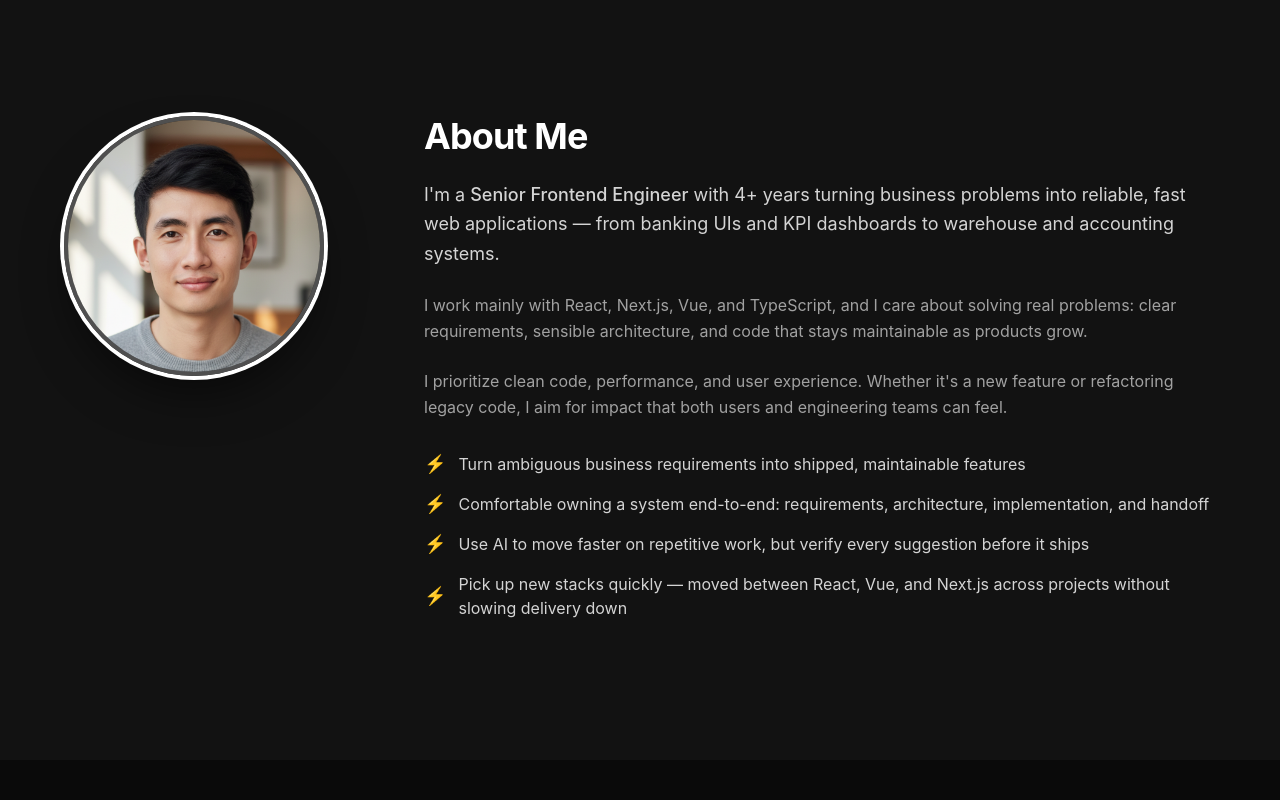
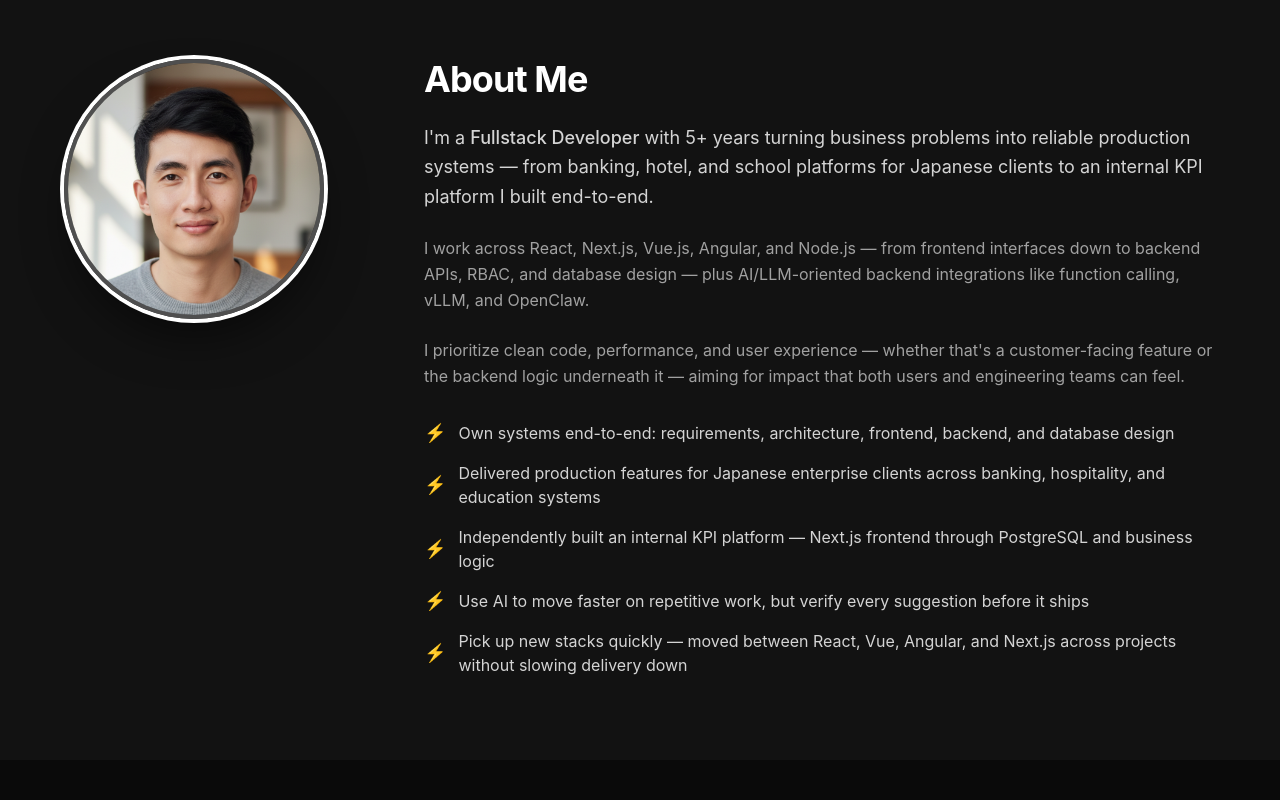
Before and after one commit to vantungdz/portfolio, a Next.js app: page / in a window 1280 px wide. Shown: the part 840-1640 px from the top of the page. Built offline with nearby package versions, Linux system fonts and the light colour scheme; no server answers.

Commit message:
Update data

```diff
--- a/src/app/layout.tsx
+++ b/src/app/layout.tsx
@@ -6,11 +6,13 @@ import PerformanceMonitor from "@/components/system/PerformanceMonitor";
 import { getPersonSchema } from "@/data/personal";
 
 export const metadata = {
-  title: "Tung Do - Frontend Developer | React, TypeScript, Next.js",
-  description: "Passionate Frontend Developer with 4+ years of experience building scalable web applications. Expert in React, TypeScript, and modern web technologies. Available for freelance and full-time opportunities.",
+  title: "Tung Do - Fullstack Developer | React, Next.js, Node.js",
+  description: "Passionate Fullstack Developer with 5+ years of experience building scalable web applications and enterprise systems. Expert in React, Next.js, Vue.js, Node.js, and TypeScript. Available for freelance and full-time opportunities.",
   keywords: [
+    "Fullstack Developer",
     "Frontend Developer",
     "React Developer",
+    "Node.js Developer",
     "TypeScript Developer",
     "Next.js Developer",
     "Web Developer",
@@ -33,8 +35,8 @@ export const metadata = {
     canonical: '/',
   },
   openGraph: {
-    title: "Tung Do - Frontend Developer",
-    description: "Passionate Frontend Developer with 4+ years of experience building scalable web applications. Expert in React, TypeScript, and modern web technologies.",
+    title: "Tung Do - Fullstack Developer",
+    description: "Passionate Fullstack Developer with 5+ years of experience building scalable web applications and enterprise systems. Expert in React, Next.js, Vue.js, Node.js, and TypeScript.",
     url: 'https://portfolio-virid-pi-75.vercel.app/', // Replace with your actual domain
     siteName: "Tung Do Portfolio",
     images: [
@@ -42,7 +44,7 @@ export const metadata = {
         url: '/images/ava.png',
         width: 1200,
         height: 630,
-        alt: 'Tung Do - Frontend Developer',
+        alt: 'Tung Do - Fullstack Developer',
       },
     ],
     locale: 'en_US',
@@ -50,8 +52,8 @@ export const metadata = {
   },
   twitter: {
     card: 'summary_large_image',
-    title: "Tung Do - Senior Frontend Developer",
-    description: "Passionate Senior Frontend Developer with 4+ years of experience building scalable web applications.",
+    title: "Tung Do - Fullstack Developer",
+    description: "Passionate Fullstack Developer with 5+ years of experience building scalable web applications and enterprise systems.",
     images: ['/images/ava.png'],
   },
   robots: {
--- a/src/components/sections/About.jsx
+++ b/src/components/sections/About.jsx
@@ -5,10 +5,11 @@ import Image from "next/image";
 import { useReducedMotion } from "@/hooks/useReducedMotion";
 
 const highlights = [
-  "Turn ambiguous business requirements into shipped, maintainable features",
-  "Comfortable owning a system end-to-end: requirements, architecture, implementation, and handoff",
+  "Own systems end-to-end: requirements, architecture, frontend, backend, and database design",
+  "Delivered production features for Japanese enterprise clients across banking, hospitality, and education systems",
+  "Independently built an internal KPI platform — Next.js frontend through PostgreSQL and business logic",
   "Use AI to move faster on repetitive work, but verify every suggestion before it ships",
-  "Pick up new stacks quickly — moved between React, Vue, and Next.js across projects without slowing delivery down",
+  "Pick up new stacks quickly — moved between React, Vue, Angular, and Next.js across projects without slowing delivery down",
 ];
 
 export default function About() {
@@ -44,7 +45,7 @@ export default function About() {
           >
             <Image
               src="/images/ava.png"
-              alt="Do Van Tung - Frontend Engineer"
+              alt="Do Van Tung - Fullstack Developer"
               fill
               className="object-cover object-top rounded-full select-none"
               sizes="(max-width: 640px) 200px, (max-width: 768px) 220px, (max-width: 1024px) 240px, 260px"
@@ -64,15 +65,15 @@ export default function About() {
           </h2>
 
           <p className="text-lg text-neutral-300 leading-relaxed">
-            I&apos;m a <span className="text-primary font-medium">Senior Frontend Engineer</span> with 4+ years turning business problems into reliable, fast web applications — from banking UIs and KPI dashboards to warehouse and accounting systems.
+            I&apos;m a <span className="text-primary font-medium">Fullstack Developer</span> with 5+ years turning business problems into reliable production systems — from banking, hotel, and school platforms for Japanese clients to an internal KPI platform I built end-to-end.
           </p>
 
           <p className="text-neutral-400 leading-relaxed">
-            I work mainly with React, Next.js, Vue, and TypeScript, and I care about solving real problems: clear requirements, sensible architecture, and code that stays maintainable as products grow.
+            I work across React, Next.js, Vue.js, Angular, and Node.js — from frontend interfaces down to backend APIs, RBAC, and database design — plus AI/LLM-oriented backend integrations like function calling, vLLM, and OpenClaw.
           </p>
 
           <p className="text-neutral-400 leading-relaxed">
-            I prioritize clean code, performance, and user experience. Whether it&apos;s a new feature or refactoring legacy code, I aim for impact that both users and engineering teams can feel.
+            I prioritize clean code, performance, and user experience — whether that&apos;s a customer-facing feature or the backend logic underneath it — aiming for impact that both users and engineering teams can feel.
           </p>
 
           <ul className="space-y-4 pt-2" aria-label="Highlights">
--- a/src/components/sections/Hero.jsx
+++ b/src/components/sections/Hero.jsx
@@ -96,7 +96,7 @@ export default function Hero() {
             transition={transition}
             className="mt-6 max-w-xl text-base leading-relaxed text-gray-500 md:mt-8 md:text-lg"
           >
-            Fullstack Developer with 4+ years turning complex business needs into fast, maintainable systems — frontend to backend. React, Next.js, Vue, Node.js, TypeScript — focused on clean code and real-world impact.
+            Fullstack Developer with 5+ years turning complex business needs into fast, maintainable systems — frontend to backend. React, Next.js, Vue, Node.js, TypeScript — focused on clean code and real-world impact.
           </motion.p>
 
           {/* CTAs */}
--- a/src/components/ui/ProjectCard.jsx
+++ b/src/components/ui/ProjectCard.jsx
@@ -32,6 +32,11 @@ export default function ProjectCard({
   const hasLinks = liveUrl || githubUrl;
   const relatedPosts = relatedPostSlugs?.length ? getPostsBySlugs(relatedPostSlugs) : [];
   const firstPost = relatedPosts[0];
+
+  const showNote = !hasLinks && !!codeNote;
+  const showViewDetails = !hasLinks && !codeNote;
+  const showCaseStudy = hasCaseStudy && !!slug;
+  const hasAnyAction = !!liveUrl || !!githubUrl || showViewDetails || showCaseStudy;
 
   return (
     <article
@@ -117,15 +122,30 @@ export default function ProjectCard({
           </div>
         )}
 
-        {/* Actions */}
-        <div className="mt-5 flex flex-wrap gap-3 border-t border-white/10 pt-4">
+        {/* Spacer pushes notes/actions to the bottom so cards align across rows */}
+        <div className="flex-1" />
+
+        {/* Code note (own line, never affects button width) */}
+        {showNote && (
+          <p className="mt-4 text-center text-xs italic text-gray-500">
+            {codeNote}
+          </p>
+        )}
+
+        {/* Actions — fixed 2-col grid so a single button matches the width of a paired one */}
+        {hasAnyAction && (
+          <div
+            className={`grid grid-cols-2 gap-3 border-t border-white/10 pt-4 ${
+              showNote ? "mt-3" : "mt-5"
+            }`}
+          >
             {liveUrl && (
               <Link
                 href={liveUrl}
                 target="_blank"
                 rel="noopener noreferrer"
                 onClick={(e) => e.stopPropagation()}
-              className="inline-flex flex-1 items-center justify-center gap-2 rounded-lg bg-white px-4 py-2.5 text-sm font-medium text-black transition-colors hover:bg-gray-200"
+                className="inline-flex items-center justify-center gap-2 rounded-lg bg-white px-4 py-2.5 text-sm font-medium text-black transition-colors hover:bg-gray-200"
               >
                 <FaExternalLinkAlt className="h-3.5 w-3.5" />
                 Demo
@@ -137,18 +157,13 @@ export default function ProjectCard({
                 target="_blank"
                 rel="noopener noreferrer"
                 onClick={(e) => e.stopPropagation()}
-              className="inline-flex flex-1 items-center justify-center gap-2 rounded-lg border border-white/20 bg-white/5 px-4 py-2.5 text-sm font-medium text-white transition-colors hover:bg-white/10 hover:border-white/30"
+                className="inline-flex items-center justify-center gap-2 rounded-lg border border-white/20 bg-white/5 px-4 py-2.5 text-sm font-medium text-white transition-colors hover:bg-white/10 hover:border-white/30"
               >
                 <FaGithub className="h-3.5 w-3.5" />
                 Code
               </Link>
             )}
-          {!hasLinks && codeNote && (
-            <span className="flex-1 self-center text-center text-xs italic text-gray-500">
-              {codeNote}
-            </span>
-          )}
-          {!hasLinks && !codeNote && (
+            {showViewDetails && (
               <button
                 type="button"
                 onClick={(e) => {
@@ -156,25 +171,26 @@ export default function ProjectCard({
                   trackEvent("project_click", { projectName: title });
                   onClick?.();
                 }}
-              className="flex-1 rounded-lg border border-white/20 bg-white/5 py-2.5 text-sm font-medium text-white transition-colors hover:bg-white/10"
+                className="rounded-lg border border-white/20 bg-white/5 py-2.5 text-sm font-medium text-white transition-colors hover:bg-white/10"
               >
                 View details
               </button>
             )}
-          {hasCaseStudy && slug && (
+            {showCaseStudy && (
               <Link
                 href={`/projects/${slug}`}
                 onClick={(e) => {
                   e.stopPropagation();
                   trackEvent("case_study_click", { projectName: title });
                 }}
-              className="inline-flex flex-1 items-center justify-center gap-2 rounded-lg border border-primary/40 bg-primary/10 px-4 py-2.5 text-sm font-medium text-primary transition-colors hover:bg-primary/20"
+                className="inline-flex items-center justify-center gap-2 rounded-lg border border-primary/40 bg-primary/10 px-4 py-2.5 text-sm font-medium text-primary transition-colors hover:bg-primary/20"
               >
                 <FaBookOpen className="h-3.5 w-3.5" />
                 Case Study
               </Link>
             )}
           </div>
+        )}
       </div>
     </article>
   );
--- a/src/data/experience.ts
+++ b/src/data/experience.ts
@@ -5,22 +5,22 @@ export const experiences: ExperienceType[] = [
   {
     id: 1,
     company: "ISB Vietnam",
-    position: "Frontend Engineer",
+    position: "Middle Developer",
     duration: "Jul 2022 – Present",
     location: "Ho Chi Minh City, Vietnam",
     type: "Full-time",
     description:
-      "Frontend Engineer working on enterprise software projects, participating in implementation and coding phases while continuously researching and applying new technologies.",
+      "Middle Developer delivering production features for Japanese enterprise clients — banking, hotel-management, and school-management systems — covering implementation, API integration, testing, and maintenance. Independently designed and built an internal KPI management platform end-to-end, and contributed to an internal AI/vLLM integration project.",
     resumeTime: "07/2022 – Present",
     achievements: [
-      "Participated in implementation and coding phases of software development",
-      "Performed unit testing and debugging to ensure application quality",
-      "Researched and applied new technologies when required by projects",
-      "Updated and improved applications based on customer requirements",
+      "Delivered production frontend features for Japanese banking, hotel-management, and school-management clients",
+      "Independently designed and built an internal KPI management platform end-to-end (Next.js + PostgreSQL)",
+      "Implemented RBAC, API integration, testing, and production maintenance across long-running client systems",
+      "Contributed to an internal AI/vLLM integration project (function calling, MongoDB, OpenClaw)",
     ],
-    technologies: ["ReactJS", "TypeScript", "Next.js", "Redux", "Redux-Saga"],
+    technologies: ["ReactJS", "Next.js", "Vue.js", "Angular", "TypeScript", "Node.js", "PostgreSQL"],
     logo: "🏢",
-    resumeDescription: "Participated in implementation, unit testing, and tech research. Updated UI according to customer requirements.",
+    resumeDescription: "Middle Developer delivering production features for Japanese banking, hotel, and school clients. Independently built an internal KPI platform end-to-end.",
   },
   {
     id: 2,
@@ -31,12 +31,12 @@ export const experiences: ExperienceType[] = [
     location: "Ho Chi Minh City, Vietnam",
     type: "Full-time",
     description:
-      "Developed interfaces for enterprise management applications, implementing and improving features based on customer feedback and requirements.",
-    resumeDescription: "Developed and enhanced business management applications' interfaces based on customer needs.",
+      "Developed production frontend features for an enterprise management platform covering company administration and recruitment/interview workflows, turning business requirements into reusable interfaces.",
+    resumeDescription: "Developed frontend features for company administration and recruitment/interview workflows.",
     achievements: [
-      "Developed interfaces for enterprise management applications",
-      "Updated and improved application features based on customer requirements",
-      "Collaborated with team members to improve UI functionality",
+      "Developed production frontend features for company administration and recruitment/interview workflows",
+      "Turned business requirements into reusable interfaces from implementation through testing and maintenance",
+      "Collaborated with the development team to investigate issues and refine workflows",
     ],
     technologies: ["ReactJS", "JavaScript", "HTML", "CSS"],
     logo: "💻",
@@ -44,7 +44,7 @@ export const experiences: ExperienceType[] = [
 ];
 
 export const experienceStats: ExperienceStat[] = [
-  { number: "4+", label: "Years Experience" },
+  { number: "5+", label: "Years Experience" },
   { number: "10+", label: "Projects Completed" },
   { number: "15+", label: "Technologies" },
   { number: "2", label: "Companies" },
@@ -79,8 +79,8 @@ export const resumeSkillTags: string[] = [
 
 /** Resume section counter values (for CountUp) */
 export const resumeCounters = {
-  yearsExperience: 4,
+  yearsExperience: 5,
   majorProjects: 4,
-  companies: 3,
+  companies: 2,
   commitment: 100,
 };
```
Also changed, not shown: 1 other file (tests, documents, lock files or other folders). Lines whose indentation alone changed are shown as unchanged.
